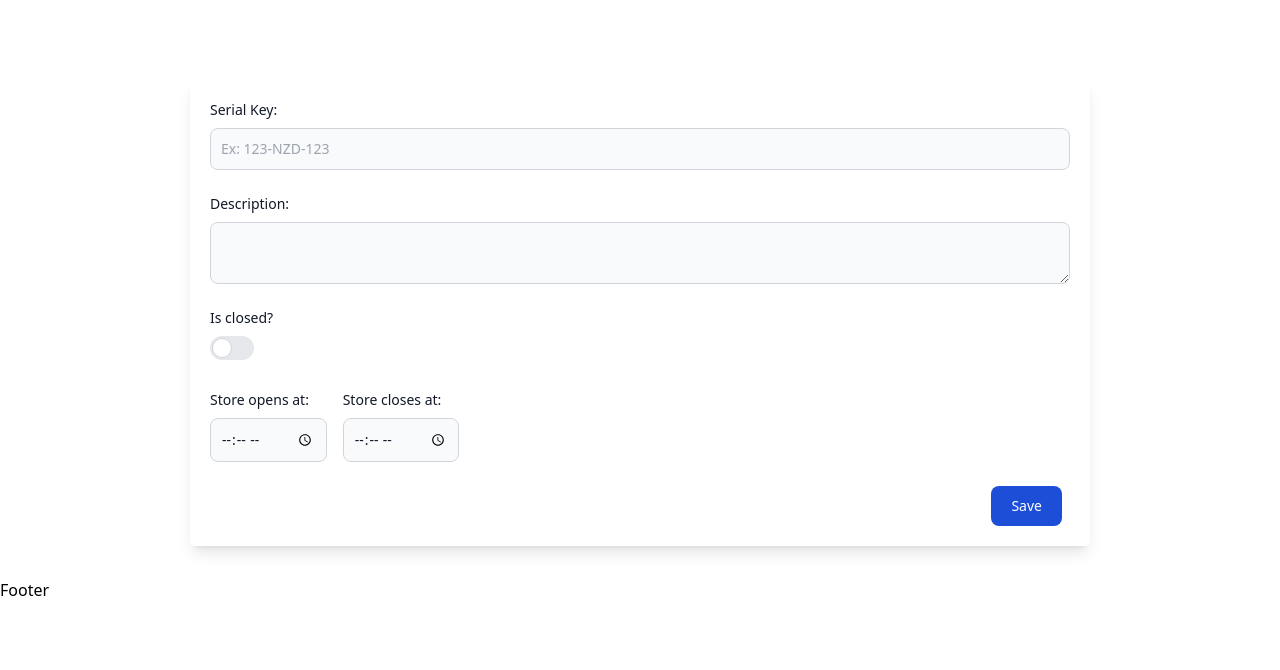
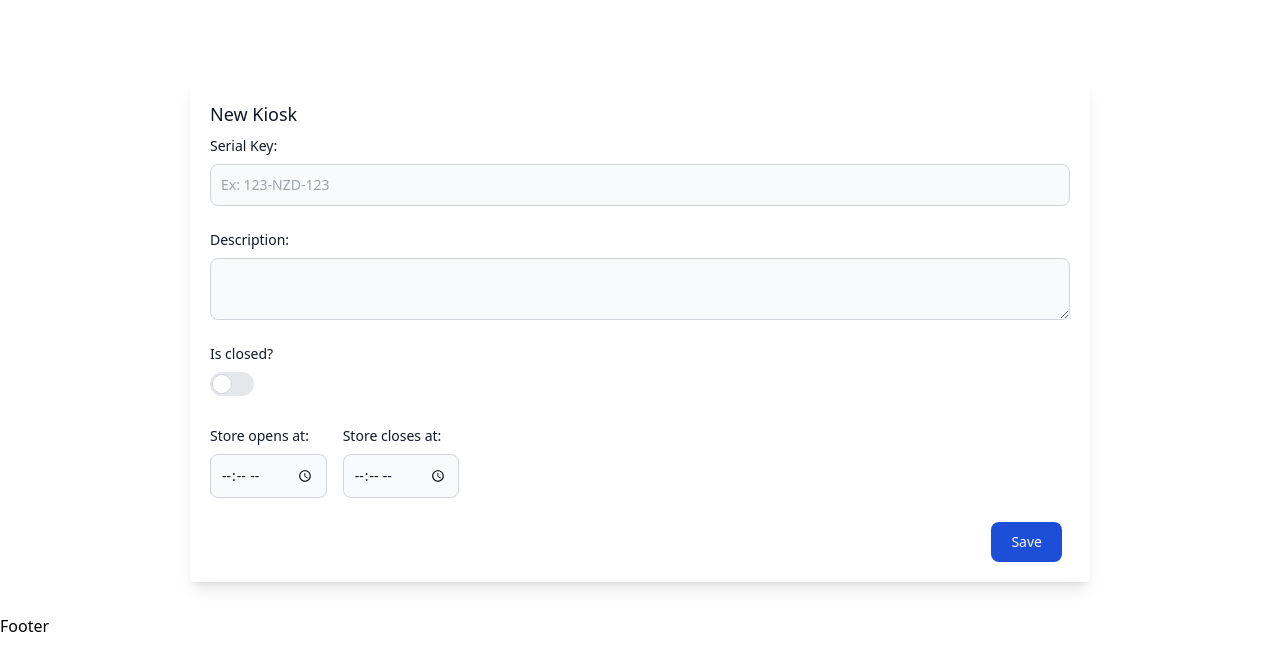
Before and after one commit to joao-salomao/kiosk-management-app, a React (Create React App) app in the folder app/: page /new in a window 1280 px wide. Shown: the top 670 px of the page. Built offline with nearby package versions, Linux system fonts and the light colour scheme.

Commit message:
feat: add form title

```diff
--- a/app/src/components/pages/kiosk/edit/index.tsx
+++ b/app/src/components/pages/kiosk/edit/index.tsx
@@ -52,6 +52,7 @@ export const Edit = (): ReactElement => {
     {
       !isLoadingKiosk && (
         <Form
+          title={`Edit Kiosk #${kiosk?.id}`}
           formData={kiosk as FormFields}
           isSubmitting={isSubmitting}
           onSubmit={onSubmit}
--- a/app/src/components/pages/kiosk/list/table/statusFilter/index.tsx
+++ b/app/src/components/pages/kiosk/list/table/statusFilter/index.tsx
@@ -18,7 +18,7 @@ export const StatusFilter = (): ReactElement => {
         className="block p-2 w-full text-sm text-gray-900 bg-gray-50 rounded-lg border border-gray-300 focus:ring-blue-500 focus:border-blue-500"
         onChange={event => setFilter(event.target.value as StatusFilterEnum)}
       >
-        <option value={StatusFilterEnum.all}>All</option>
+        <option value={StatusFilterEnum.all}>All Kiosks</option>
         <option value={StatusFilterEnum.open}>Opened Kiosks</option>
         <option value={StatusFilterEnum.closed}>Closed Kiosks</option>
       </select>
--- a/app/src/components/pages/kiosk/new/index.tsx
+++ b/app/src/components/pages/kiosk/new/index.tsx
@@ -23,6 +23,7 @@ export const New = (): ReactElement => {
 
   return <div>
     <Form
+      title='New Kiosk'
       onSubmit={onSubmit}
       isSubmitting={isSubmitting}
     />
--- a/app/src/components/pages/kiosk/partials/form/Form.tsx
+++ b/app/src/components/pages/kiosk/partials/form/Form.tsx
@@ -4,6 +4,7 @@ import { Kiosk } from "lib/types";
 
 export type FormFields = Partial<Omit<Kiosk, 'id'>>;
 export type FormProps = {
+  title?: string;
   formData?: FormFields,
   isSubmitting: boolean,
   onSubmit: (fields: FormFields) => void
@@ -11,7 +12,7 @@ export type FormProps = {
 
 const RequiredFieldMessage = () => (<div className="text-red-700"> This field is required</div>);
 
-export const Form = ({ formData = {}, isSubmitting, onSubmit }: FormProps): ReactElement => {
+export const Form = ({ title = "", formData = {}, isSubmitting, onSubmit }: FormProps): ReactElement => {
   const { register, handleSubmit, formState: { errors } } = useForm<FormFields>({
     defaultValues: formData
   });
@@ -19,6 +20,7 @@ export const Form = ({ formData = {}, isSubmitting, onSubmit }: FormProps): Reac
   return (
     <div className="flex flex-col justify-center">
       <div style={{ width: 900 }} className="mx-auto shadow-lg rounded p-5">
+        <p className="text-lg font-medium text-gray-900 mb-2">{title}</p>
         <form onSubmit={handleSubmit(onSubmit)}>
           <div className="mb-6">
             <label htmlFor="serialKey" className="block mb-2 text-sm font-medium text-gray-900">Serial Key:</label>
```
